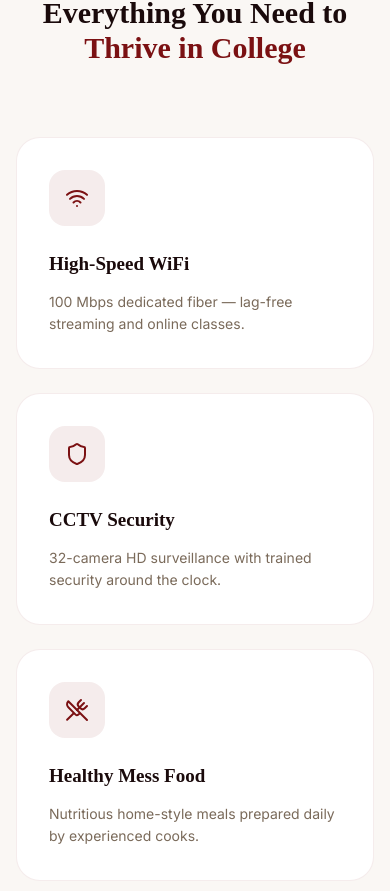
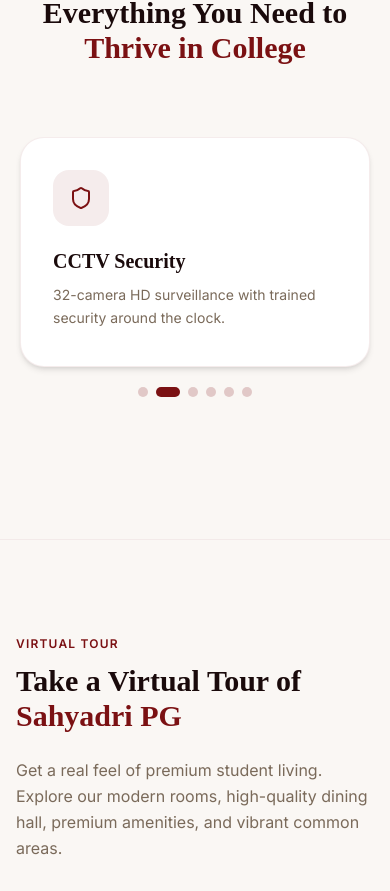
Before and after one commit to YashSonwane11/Sahyadri-Pg, a React (Vite) app: page / in a window 390 px wide. Shown: the part 1516-2407 px from the top of the page. Built offline with nearby package versions, Linux system fonts and the light colour scheme.

Commit message:
feat: turn Home features section into an auto-swapping swipeable carousel on mobile view only

```diff
--- a/src/pages/Home.jsx
+++ b/src/pages/Home.jsx
@@ -119,6 +119,7 @@ export function HomePage() {
   const [slide, setSlide] = useState(0);
   const [showVideo, setShowVideo] = useState(false);
   const [activeRoomIndex, setActiveRoomIndex] = useState(0);
+  const [activeFeatureIndex, setActiveFeatureIndex] = useState(0);
 
   const next = () => setSlide((c) => (c + 1) % testimonials.length);
   const prev = () => setSlide((c) => (c - 1 + testimonials.length) % testimonials.length);
@@ -126,6 +127,14 @@ export function HomePage() {
   // Auto-advance testimonials
   useEffect(() => {
     const t = setInterval(next, 5000);
+    return () => clearInterval(t);
+  }, []);
+
+  // Auto-advance features on mobile
+  useEffect(() => {
+    const t = setInterval(() => {
+      setActiveFeatureIndex((c) => (c + 1) % features.length);
+    }, 4000);
     return () => clearInterval(t);
   }, []);
 
@@ -331,7 +340,8 @@ export function HomePage() {
             </h2>
           </FadeUp>
 
-          <div className="grid grid-cols-1 sm:grid-cols-2 lg:grid-cols-3 gap-6">
+          {/* Desktop/Tablet Grid View */}
+          <div className="hidden sm:grid grid-cols-2 lg:grid-cols-3 gap-6">
             {features.map((f, i) => (
               <FadeUp key={f.title} delay={i * 0.07}>
                 <div className="bg-white rounded-3xl p-8 border border-[#7B1113]/8 hover:shadow-2xl hover:shadow-[#7B1113]/6 hover:-translate-y-2 transition-all duration-400 group h-full">
@@ -343,6 +353,59 @@ export function HomePage() {
                 </div>
               </FadeUp>
             ))}
+          </div>
+
+          {/* Mobile Swipe Slider View */}
+          <div className="block sm:hidden relative w-full overflow-hidden min-h-[290px] px-1 pb-4">
+            <AnimatePresence mode="wait">
+              <motion.div
+                key={activeFeatureIndex}
+                drag="x"
+                dragConstraints={{ left: 0, right: 0 }}
+                onDragEnd={(e, info) => {
+                  const swipeThreshold = 50;
+                  if (info.offset.x < -swipeThreshold) {
+                    setActiveFeatureIndex((prev) => (prev + 1) % features.length);
+                  } else if (info.offset.x > swipeThreshold) {
+                    setActiveFeatureIndex((prev) => (prev - 1 + features.length) % features.length);
+                  }
+                }}
+                initial={{ opacity: 0, x: 40 }}
+                animate={{ opacity: 1, x: 0 }}
+                exit={{ opacity: 0, x: -40 }}
+                transition={{ duration: 0.3 }}
+                className="bg-white rounded-3xl p-8 border border-[#7B1113]/8 shadow-md flex flex-col justify-between h-[230px] cursor-grab active:cursor-grabbing select-none"
+              >
+                <div>
+                  <div className="w-14 h-14 bg-[#7B1113]/8 rounded-2xl flex items-center justify-center mb-5">
+                    {(() => {
+                      const IconComponent = features[activeFeatureIndex].icon;
+                      return <IconComponent size={24} className="text-[#7B1113]" />;
+                    })()}
+                  </div>
+                  <h3 className="text-[#1A0A0B] mb-2" style={{ fontFamily: "Playfair Display, serif", fontWeight: 600, fontSize: "20px" }}>
+                    {features[activeFeatureIndex].title}
+                  </h3>
+                  <p className="text-[#7A6A5A] text-sm leading-relaxed" style={{ fontFamily: "Inter, sans-serif" }}>
+                    {features[activeFeatureIndex].desc}
+                  </p>
+                </div>
+              </motion.div>
+            </AnimatePresence>
+
+            {/* Slide indicator dots */}
+            <div className="flex justify-center gap-2 mt-5">
+              {features.map((_, idx) => (
+                <button
+                  key={idx}
+                  onClick={() => setActiveFeatureIndex(idx)}
+                  className={`h-2.5 rounded-full transition-all duration-300 ${
+                    activeFeatureIndex === idx ? 'bg-[#7B1113] w-6' : 'bg-[#7B1113]/20 w-2.5'
+                  }`}
+                  aria-label={`Go to slide ${idx + 1}`}
+                />
+              ))}
+            </div>
           </div>
         </div>
       </section>
```
